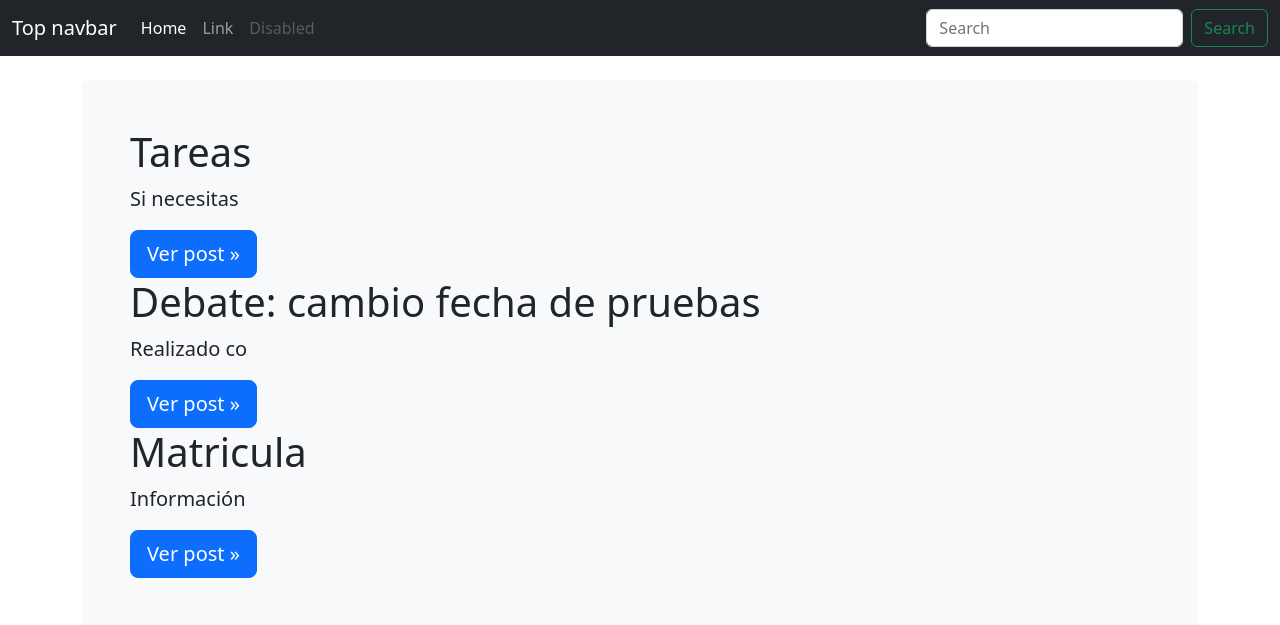
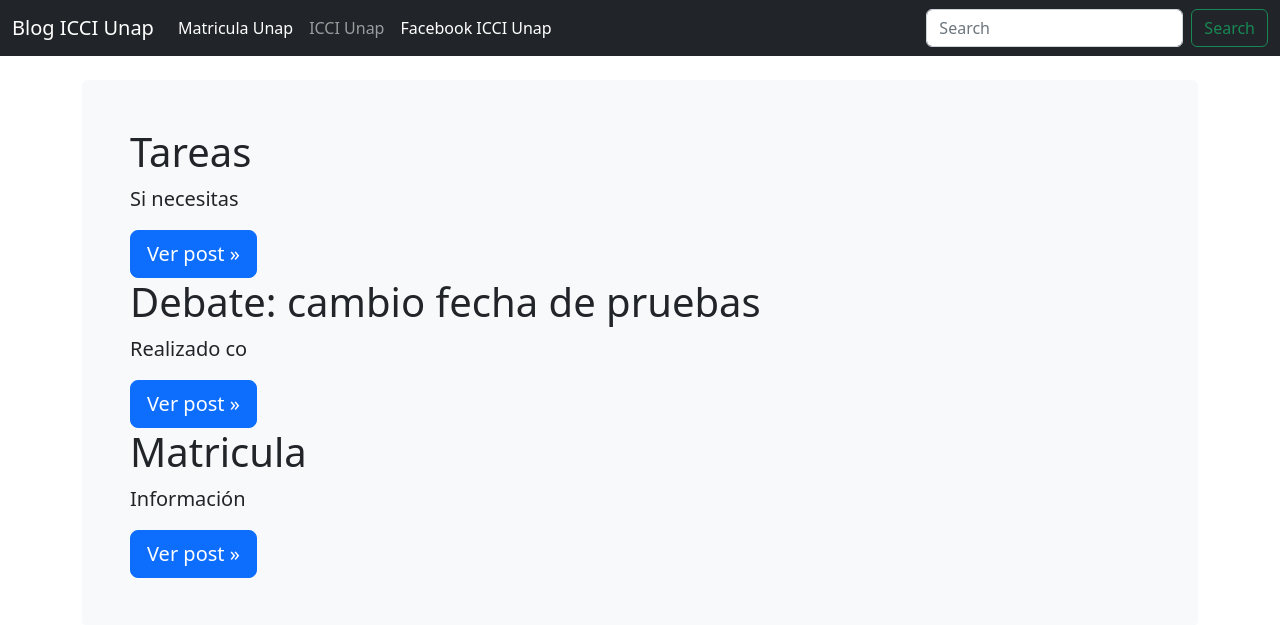
Before and after one commit to nicopax01/Trabajo-de-fundamentos-del-lenguaje, a Django app: page / in a window 1280 px wide. Shown: the top 625 px of the page. Run offline with Django 4.2, Linux system fonts and the light colour scheme; data comes from the database, SQL or seed files in the repository; both versions use the stored data as it was after the commit; some libraries are stand-ins or nearby versions.

Commit message:
Blog "finalizado"

```diff
--- a/Desktop/Blog/posts/models.py
+++ b/Desktop/Blog/posts/models.py
@@ -17,12 +17,8 @@ class Post(models.Model):
 
 class Comment(models.Model):
     post = models.ForeignKey(Post, on_delete= models.CASCADE, related_name='comments')
-    name = models.CharField(max_length=100)
+    name = models.CharField(max_length=1000)
     email = models.EmailField()
     created_on = models.DateTimeField(auto_now_add=True)
     content = models.TextField()
     active = models.BooleanField(default= False)
-
-
-    def __str__(self):
-        return f"comentario de {name} {content} "
--- a/Desktop/Blog/posts/views.py
+++ b/Desktop/Blog/posts/views.py
@@ -1,4 +1,5 @@
-from django.shortcuts import render
+from django.shortcuts import render,reverse
+from django.http import HttpResponseRedirect
 from .models import Post
 from .forms import CommentForm
 
@@ -25,6 +26,7 @@ def post_detail(request,post_id):
             new_form = form.save(commit=False)
             new_form.post = post
             new_form.save()
+            return HttpResponseRedirect("")
 
     else:
         form = CommentForm
--- a/Desktop/Blog/templates/index.html
+++ b/Desktop/Blog/templates/index.html
@@ -92,21 +92,22 @@
 
 <nav class="navbar navbar-expand-md navbar-dark bg-dark mb-4">
   <div class="container-fluid">
-    <a class="navbar-brand" href="#">Top navbar</a>
+    <a class="navbar-brand" href="#">Blog ICCI Unap</a>
     <button class="navbar-toggler" type="button" data-bs-toggle="collapse" data-bs-target="#navbarCollapse" aria-controls="navbarCollapse" aria-expanded="false" aria-label="Toggle navigation">
       <span class="navbar-toggler-icon"></span>
     </button>
     <div class="collapse navbar-collapse" id="navbarCollapse">
       <ul class="navbar-nav me-auto mb-2 mb-md-0">
         <li class="nav-item">
-          <a class="nav-link active" aria-current="page" href="#">Home</a>
+          <a class="nav-link active" aria-current="page" href="http://matriculaweb.unap.cl/">Matricula Unap</a>
         </li>
         <li class="nav-item">
-          <a class="nav-link" href="#">Link</a>
+          <a class="nav-link" href="https://www.icci-unap.cl/">ICCI Unap</a>
         </li>
         <li class="nav-item">
-          <a class="nav-link disabled">Disabled</a>
+          <a class="nav-link active" aria-current="page" href="https://www.facebook.com/icciunap">Facebook ICCI Unap</a>
         </li>
+
       </ul>
       <form class="d-flex" role="search">
         <input class="form-control me-2" type="search" placeholder="Search" aria-label="Search">
```
Also changed, not shown: Desktop/Blog/Blog/settings.py (+7 -2 lines), Desktop/Blog/templates/post_detail.html (+13 -7 lines), Desktop/Blog/db.sqlite3.
